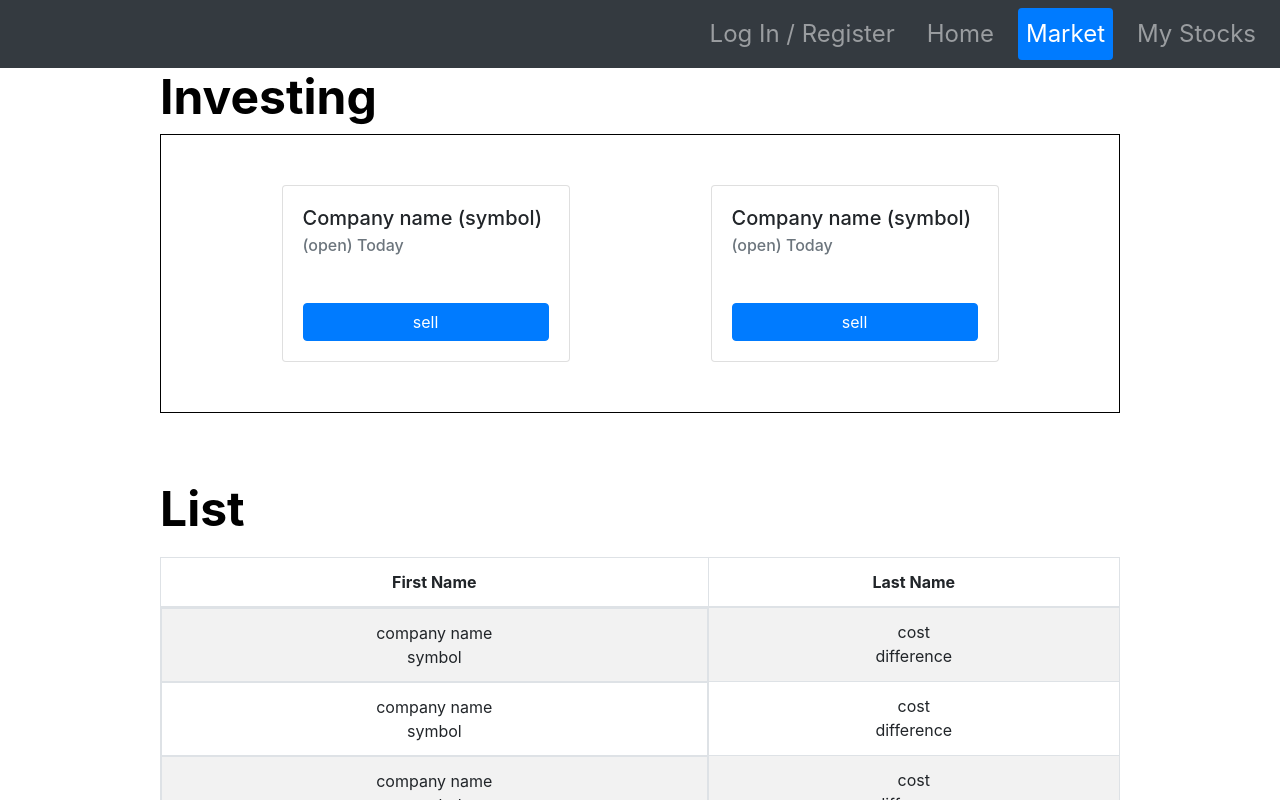
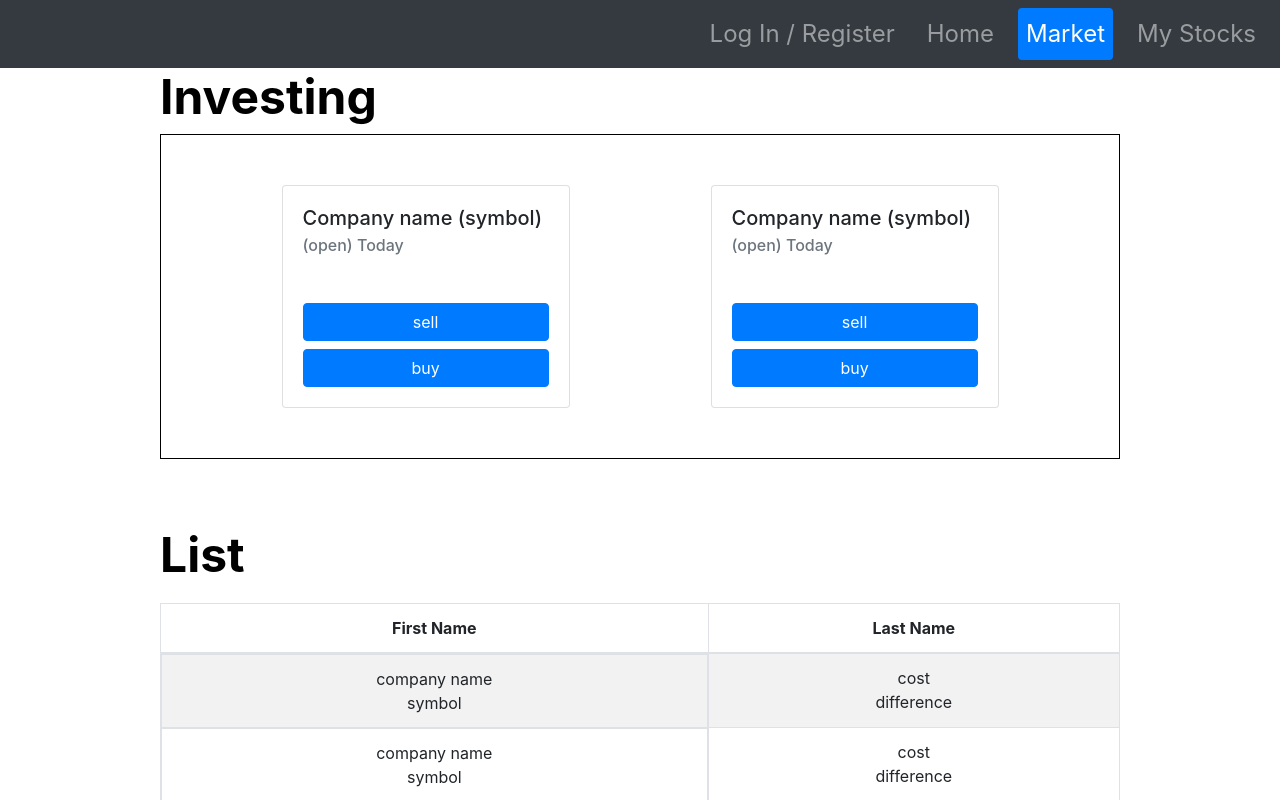
Before and after one commit to jonathanj101/Stock-Trading-App, a React (Create React App) app in the folder client/: page /summary in a window 1280 px wide. Shown: the top 800 px of the page. Built offline with nearby package versions, Linux system fonts and the light colour scheme; no server answers; the HTML template or start-up script is replaced by a standard one.

Commit message:
styling making component look alive

```diff
--- a/client/src/pages/Summary.js
+++ b/client/src/pages/Summary.js
@@ -15,8 +15,11 @@ const SummaryComponent = () => {
               <Card.Subtitle className="mb-5 text-muted" stlye={{ height: "2rem" }}>
                 (open) Today
               </Card.Subtitle>
-              <Button className="" href="#" block>
+              <Button href="#" block>
                 sell
+              </Button>
+              <Button href="#" block>
+                buy
               </Button>
             </Card.Body>
           </Card>
@@ -28,6 +31,9 @@ const SummaryComponent = () => {
               </Card.Subtitle>
               <Button className="" href="#" block>
                 sell
+              </Button>
+              <Button href="#" block>
+                buy
               </Button>
             </Card.Body>
           </Card>
```
